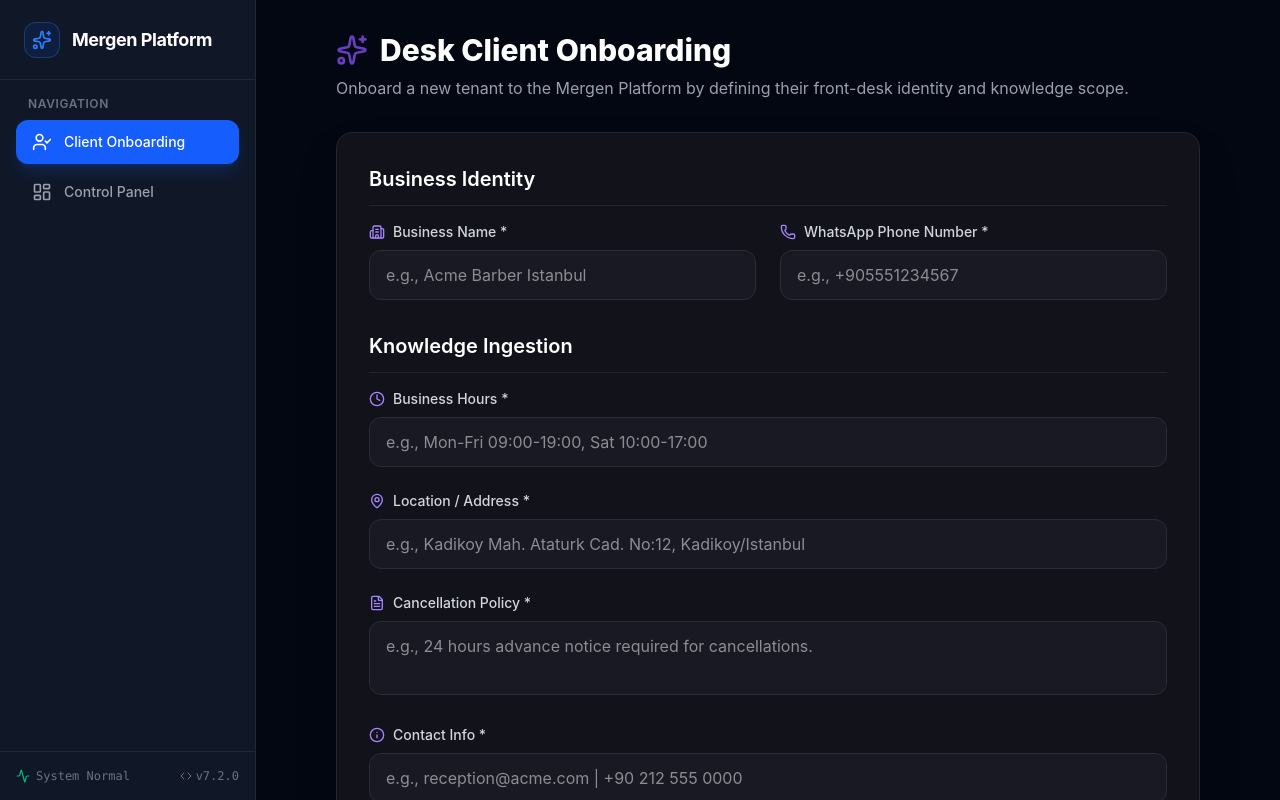
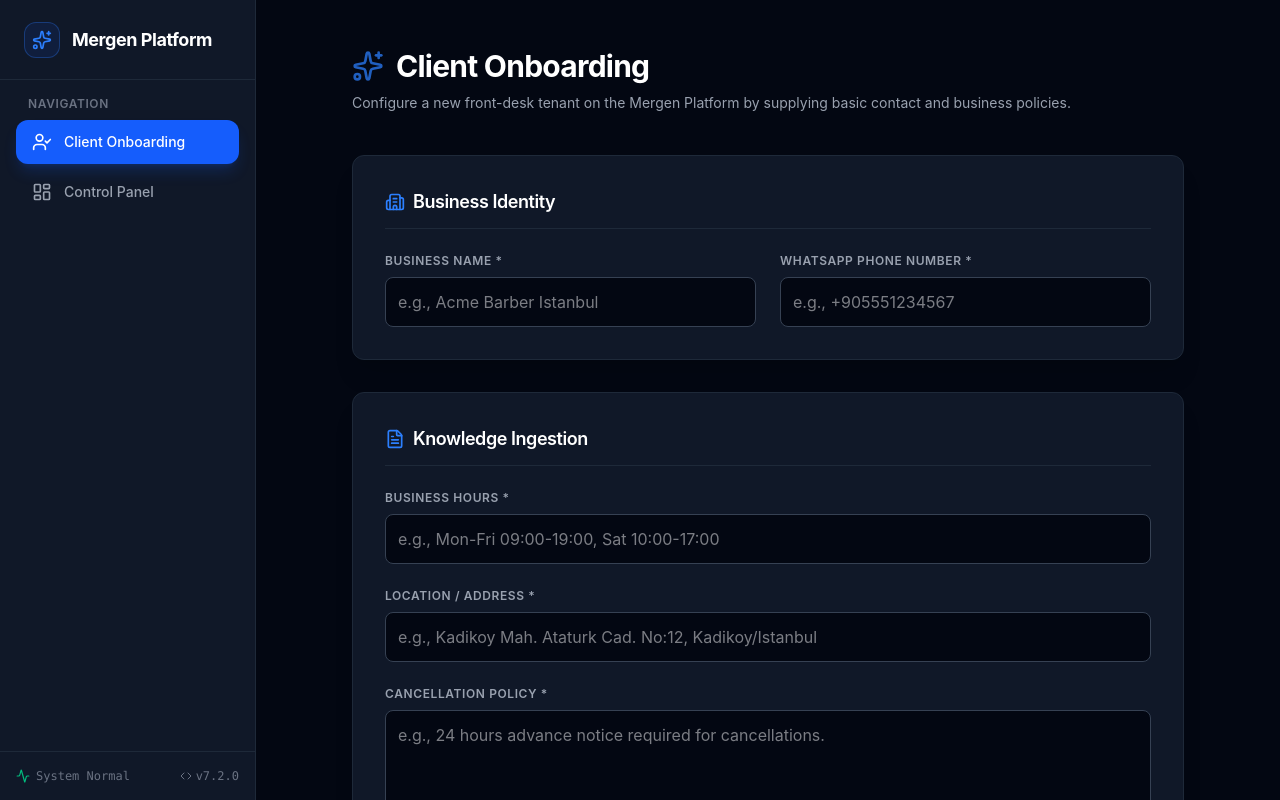
Before and after one commit to haremir/Mergen_Platform, a React (Vite) app in the folder frontend/: page /#/onboarding in a window 1280 px wide. Built offline with nearby package versions, Linux system fonts and the light colour scheme.

Commit message:
style(frontend): refactor Onboarding page with premium cards and input controls

```diff
--- a/frontend/src/pages/Onboarding.tsx
+++ b/frontend/src/pages/Onboarding.tsx
@@ -2,8 +2,7 @@
 import { submitOnboarding } from '../api';
 import type { OnboardingPayload, OnboardingResult } from '../api';
 import {
-  Building2, Phone, Clock, MapPin, FileText,
-  Info, Sparkles, CheckCircle2, AlertCircle, RefreshCw
+  Building2, FileText, Sparkles, CheckCircle2, AlertCircle, RefreshCw
 } from 'lucide-react';
 
 export default function Onboarding() {
@@ -64,31 +63,32 @@
   };
 
   return (
-    <div className="max-w-4xl mx-auto py-8 px-4">
-      {/* Header */}
-      <div className="mb-8 text-center sm:text-left">
-        <h1 className="text-3xl font-extrabold text-white flex items-center justify-center sm:justify-start gap-3">
-          <Sparkles className="w-8 h-8 text-violet-500 animate-pulse" />
-          Desk Client Onboarding
+    <div className="max-w-4xl mx-auto py-12 px-6 sm:px-8">
+      {/* Title Header */}
+      <div className="mb-10">
+        <h1 className="text-3xl font-bold tracking-tight text-white flex items-center gap-3">
+          <Sparkles className="w-8 h-8 text-blue-500 animate-pulse" />
+          Client Onboarding
         </h1>
-        <p className="text-gray-400 mt-2">
-          Onboard a new tenant to the Mergen Platform by defining their front-desk identity and knowledge scope.
+        <p className="text-gray-400 mt-2 text-sm leading-relaxed">
+          Configure a new front-desk tenant on the Mergen Platform by supplying basic contact and business policies.
         </p>
       </div>
 
       {!result ? (
-        /* Form Card */
-        <div className="bg-[#12131a] border border-[#23242f] rounded-2xl p-6 sm:p-8 shadow-2xl">
-          <form onSubmit={handleSubmit} className="space-y-6">
-            <h2 className="text-xl font-semibold text-white border-b border-[#23242f] pb-3 mb-4">
-              Business Identity
-            </h2>
+        <form onSubmit={handleSubmit} className="space-y-8">
+
+          {/* Card 1: Business Identity */}
+          <div className="bg-gray-900 border border-gray-800 rounded-xl p-6 sm:p-8 shadow-xl space-y-6">
+            <div className="flex items-center gap-2 border-b border-gray-800 pb-3">
+              <Building2 className="w-5 h-5 text-blue-500" />
+              <h2 className="text-lg font-semibold tracking-tight text-white">Business Identity</h2>
+            </div>
 
             <div className="grid grid-cols-1 sm:grid-cols-2 gap-6">
               {/* Business Name */}
               <div>
-                <label className="block text-sm font-medium text-gray-300 mb-2 flex items-center gap-2">
-                  <Building2 className="w-4 h-4 text-violet-400" />
+                <label className="block text-xs font-semibold text-gray-400 uppercase tracking-wider mb-2">
                   Business Name *
                 </label>
                 <input
@@ -98,14 +98,13 @@
                   placeholder="e.g., Acme Barber Istanbul"
                   value={formData.business_name}
                   onChange={handleChange}
-                  className="w-full bg-[#181922] border border-[#2b2c3a] rounded-xl px-4 py-3 text-white focus:outline-none focus:border-violet-500 transition-colors"
+                  className="w-full bg-gray-950 border border-gray-700 text-gray-100 rounded-lg p-3 focus:outline-none focus:ring-2 focus:ring-blue-500 focus:border-transparent transition-all"
                 />
               </div>
 
               {/* WhatsApp Phone Number */}
               <div>
-                <label className="block text-sm font-medium text-gray-300 mb-2 flex items-center gap-2">
-                  <Phone className="w-4 h-4 text-violet-400" />
+                <label className="block text-xs font-semibold text-gray-400 uppercase tracking-wider mb-2">
                   WhatsApp Phone Number *
                 </label>
                 <input
@@ -115,20 +114,23 @@
                   placeholder="e.g., +905551234567"
                   value={formData.phone_number}
                   onChange={handleChange}
-                  className="w-full bg-[#181922] border border-[#2b2c3a] rounded-xl px-4 py-3 text-white focus:outline-none focus:border-violet-500 transition-colors"
+                  className="w-full bg-gray-950 border border-gray-700 text-gray-100 rounded-lg p-3 focus:outline-none focus:ring-2 focus:ring-blue-500 focus:border-transparent transition-all"
                 />
               </div>
             </div>
+          </div>
 
-            <h2 className="text-xl font-semibold text-white border-b border-[#23242f] pb-3 mt-8 mb-4">
-              Knowledge Ingestion
-            </h2>
+          {/* Card 2: Knowledge Ingestion */}
+          <div className="bg-gray-900 border border-gray-800 rounded-xl p-6 sm:p-8 shadow-xl space-y-6">
+            <div className="flex items-center gap-2 border-b border-gray-800 pb-3">
+              <FileText className="w-5 h-5 text-blue-500" />
+              <h2 className="text-lg font-semibold tracking-tight text-white">Knowledge Ingestion</h2>
+            </div>
 
             <div className="space-y-6">
               {/* Business Hours */}
               <div>
-                <label className="block text-sm font-medium text-gray-300 mb-2 flex items-center gap-2">
-                  <Clock className="w-4 h-4 text-violet-400" />
+                <label className="block text-xs font-semibold text-gray-400 uppercase tracking-wider mb-2">
                   Business Hours *
                 </label>
                 <input
@@ -138,14 +140,13 @@
                   placeholder="e.g., Mon-Fri 09:00-19:00, Sat 10:00-17:00"
                   value={formData.business_hours}
                   onChange={handleChange}
-                  className="w-full bg-[#181922] border border-[#2b2c3a] rounded-xl px-4 py-3 text-white focus:outline-none focus:border-violet-500 transition-colors"
+                  className="w-full bg-gray-950 border border-gray-700 text-gray-100 rounded-lg p-3 focus:outline-none focus:ring-2 focus:ring-blue-500 focus:border-transparent transition-all"
                 />
               </div>
 
               {/* Location */}
               <div>
-                <label className="block text-sm font-medium text-gray-300 mb-2 flex items-center gap-2">
-                  <MapPin className="w-4 h-4 text-violet-400" />
+                <label className="block text-xs font-semibold text-gray-400 uppercase tracking-wider mb-2">
                   Location / Address *
                 </label>
                 <input
@@ -155,31 +156,29 @@
                   placeholder="e.g., Kadikoy Mah. Ataturk Cad. No:12, Kadikoy/Istanbul"
                   value={formData.location}
                   onChange={handleChange}
-                  className="w-full bg-[#181922] border border-[#2b2c3a] rounded-xl px-4 py-3 text-white focus:outline-none focus:border-violet-500 transition-colors"
+                  className="w-full bg-gray-950 border border-gray-700 text-gray-100 rounded-lg p-3 focus:outline-none focus:ring-2 focus:ring-blue-500 focus:border-transparent transition-all"
                 />
               </div>
 
               {/* Cancellation Policy */}
               <div>
-                <label className="block text-sm font-medium text-gray-300 mb-2 flex items-center gap-2">
-                  <FileText className="w-4 h-4 text-violet-400" />
+                <label className="block text-xs font-semibold text-gray-400 uppercase tracking-wider mb-2">
                   Cancellation Policy *
                 </label>
                 <textarea
                   name="cancellation_policy"
                   required
-                  rows={2}
+                  rows={3}
                   placeholder="e.g., 24 hours advance notice required for cancellations."
                   value={formData.cancellation_policy}
                   onChange={handleChange}
-                  className="w-full bg-[#181922] border border-[#2b2c3a] rounded-xl px-4 py-3 text-white focus:outline-none focus:border-violet-500 transition-colors resize-none"
+                  className="w-full bg-gray-950 border border-gray-700 text-gray-100 rounded-lg p-3 focus:outline-none focus:ring-2 focus:ring-blue-500 focus:border-transparent transition-all resize-none"
                 />
               </div>
 
               {/* Contact Info */}
               <div>
-                <label className="block text-sm font-medium text-gray-300 mb-2 flex items-center gap-2">
-                  <Info className="w-4 h-4 text-violet-400" />
+                <label className="block text-xs font-semibold text-gray-400 uppercase tracking-wider mb-2">
                   Contact Info *
                 </label>
                 <input
@@ -189,14 +188,14 @@
                   placeholder="e.g., reception@acme.com | +90 212 555 0000"
                   value={formData.contact_info}
                   onChange={handleChange}
-                  className="w-full bg-[#181922] border border-[#2b2c3a] rounded-xl px-4 py-3 text-white focus:outline-none focus:border-violet-500 transition-colors"
+                  className="w-full bg-gray-950 border border-gray-700 text-gray-100 rounded-lg p-3 focus:outline-none focus:ring-2 focus:ring-blue-500 focus:border-transparent transition-all"
                 />
               </div>
 
-              {/* Services & Pricing & Plan Group */}
+              {/* Additional Configurations */}
               <div className="grid grid-cols-1 sm:grid-cols-3 gap-6">
                 <div>
-                  <label className="block text-sm font-medium text-gray-300 mb-2">
+                  <label className="block text-xs font-semibold text-gray-400 uppercase tracking-wider mb-2">
                     Services (Optional)
                   </label>
                   <input
@@ -205,12 +204,12 @@
                     placeholder="e.g., Haircut, Beard trim"
                     value={formData.services}
                     onChange={handleChange}
-                    className="w-full bg-[#181922] border border-[#2b2c3a] rounded-xl px-4 py-3 text-white focus:outline-none focus:border-violet-500 transition-colors"
+                    className="w-full bg-gray-950 border border-gray-700 text-gray-100 rounded-lg p-3 focus:outline-none focus:ring-2 focus:ring-blue-500 focus:border-transparent transition-all"
                   />
                 </div>
 
                 <div>
-                  <label className="block text-sm font-medium text-gray-300 mb-2">
+                  <label className="block text-xs font-semibold text-gray-400 uppercase tracking-wider mb-2">
                     Pricing (Optional)
                   </label>
                   <input
@@ -219,19 +218,19 @@
                     placeholder="e.g., Haircut: 150 TL"
                     value={formData.pricing}
                     onChange={handleChange}
-                    className="w-full bg-[#181922] border border-[#2b2c3a] rounded-xl px-4 py-3 text-white focus:outline-none focus:border-violet-500 transition-colors"
+                    className="w-full bg-gray-950 border border-gray-700 text-gray-100 rounded-lg p-3 focus:outline-none focus:ring-2 focus:ring-blue-500 focus:border-transparent transition-all"
                   />
                 </div>
 
                 <div>
-                  <label className="block text-sm font-medium text-gray-300 mb-2">
+                  <label className="block text-xs font-semibold text-gray-400 uppercase tracking-wider mb-2">
                     Subscription Plan
                   </label>
                   <select
                     name="plan"
                     value={formData.plan}
                     onChange={handleChange}
-                    className="w-full bg-[#181922] border border-[#2b2c3a] rounded-xl px-4 py-3 text-white focus:outline-none focus:border-violet-500 transition-colors"
+                    className="w-full bg-gray-950 border border-gray-700 text-gray-100 rounded-lg p-3 focus:outline-none focus:ring-2 focus:ring-blue-500 focus:border-transparent transition-all cursor-pointer"
                   >
                     <option value="starter">Starter Plan</option>
                     <option value="pro">Pro Plan</option>
@@ -240,98 +239,100 @@
                 </div>
               </div>
             </div>
+          </div>
 
-            {/* Error message */}
+          {/* Validation Alert */}
           {errorMsg && (
-              <div className="bg-[#2a1215] border border-[#ef444450] text-[#ef4444] rounded-xl p-4 flex items-start gap-3 mt-6">
+            <div className="bg-red-500/10 border border-red-500/20 text-red-400 rounded-xl p-4 flex items-start gap-3">
               <AlertCircle className="w-5 h-5 shrink-0 mt-0.5" />
-                <span className="text-sm font-medium">{errorMsg}</span>
+              <div className="text-sm font-medium">
+                <span className="font-semibold block">Onboarding Failed</span>
+                <span className="opacity-95 mt-1 block">{errorMsg}</span>
+              </div>
             </div>
           )}
 
-            {/* Submit Button */}
-            <div className="pt-4">
+          {/* Action CTA */}
+          <div>
             <button
               type="submit"
               disabled={loading}
-                className="w-full bg-violet-600 hover:bg-violet-700 disabled:bg-violet-800 disabled:opacity-50 text-white font-semibold py-4 rounded-xl shadow-lg transition-colors flex items-center justify-center gap-2 cursor-pointer"
+              className="w-full bg-blue-600 hover:bg-blue-700 disabled:bg-blue-800 disabled:opacity-50 text-white font-bold py-4 rounded-lg shadow-lg hover:shadow-blue-600/10 transition-all flex items-center justify-center gap-2 cursor-pointer text-sm uppercase tracking-wider"
             >
-                {loading && <RefreshCw className="w-5 h-5 animate-spin" />}
-                {loading ? 'Onboarding Client...' : 'Register Client'}
+              {loading && <RefreshCw className="w-4 h-4 animate-spin" />}
+              {loading ? 'Registering Tenant...' : 'Register Client'}
             </button>
           </div>
         </form>
+      ) : (
+        /* Success State card view */
+        <div className="bg-gray-900 border border-gray-800 rounded-xl p-8 sm:p-10 shadow-xl text-center space-y-6">
+          {result.status === 'pending_verification' ? (
+            <div className="w-16 h-16 bg-emerald-500/15 text-emerald-400 rounded-full flex items-center justify-center mx-auto mb-4 border border-emerald-500/30">
+              <CheckCircle2 className="w-9 h-9" />
             </div>
           ) : (
-        /* Result Card */
-        <div className="bg-[#12131a] border border-[#23242f] rounded-2xl p-8 shadow-2xl text-center space-y-6">
-          {result.status === 'pending_verification' ? (
-            <div className="w-16 h-16 bg-emerald-500/10 text-emerald-400 rounded-full flex items-center justify-center mx-auto mb-4 border border-emerald-500/20">
-              <CheckCircle2 className="w-10 h-10" />
-            </div>
-          ) : (
-            <div className="w-16 h-16 bg-red-500/10 text-red-400 rounded-full flex items-center justify-center mx-auto mb-4 border border-red-500/20">
-              <AlertCircle className="w-10 h-10" />
+            <div className="w-16 h-16 bg-red-500/15 text-red-400 rounded-full flex items-center justify-center mx-auto mb-4 border border-red-500/30">
+              <AlertCircle className="w-9 h-9" />
             </div>
           )}
 
-          <h2 className="text-2xl font-bold text-white">
+          <h2 className="text-2xl font-bold tracking-tight text-white">
             {result.status === 'pending_verification'
               ? 'Onboarding Successfully Initiated!'
               : 'Onboarding Failed'}
           </h2>
 
-          <p className="text-gray-400 max-w-md mx-auto">
+          <p className="text-gray-400 text-sm max-w-md mx-auto leading-relaxed">
             {result.status === 'pending_verification'
-              ? 'Tenant has been registered, knowledge fields ingested, and WhatsApp client setup triggered.'
-              : 'Process stopped due to an error encountered during setup.'}
+              ? 'The client details have been successfully verified and ingested into the platform. Awaiting WhatsApp Business registration verification.'
+              : 'The client registration could not be completed. See error details below.'}
           </p>
 
-          <div className="bg-[#181922] border border-[#2b2c3a] rounded-xl p-5 text-left space-y-4 max-w-xl mx-auto">
+          <div className="bg-gray-950 border border-gray-800 rounded-xl p-6 text-left space-y-5 max-w-xl mx-auto font-sans text-sm">
             <div>
-              <span className="text-xs font-semibold text-gray-500 block uppercase tracking-wider">Tenant ID</span>
-              <span className="text-sm font-mono text-white block select-all break-all">{result.tenant_id}</span>
+              <span className="text-[10px] font-semibold text-gray-500 block uppercase tracking-wider mb-1">Tenant ID</span>
+              <span className="font-mono text-white block select-all break-all">{result.tenant_id}</span>
             </div>
 
             <div>
-              <span className="text-xs font-semibold text-gray-500 block uppercase tracking-wider">WhatsApp Phone ID</span>
-              <span className="text-sm font-mono text-emerald-400 block break-all">
-                {result.phone_number_id || 'Not generated (Error/Mock mode)'}
+              <span className="text-[10px] font-semibold text-gray-500 block uppercase tracking-wider mb-1">WhatsApp Phone ID</span>
+              <span className="font-mono text-blue-400 block break-all">
+                {result.phone_number_id || 'Not Registered (Simulation Mode)'}
               </span>
             </div>
 
-            <div className="grid grid-cols-2 gap-4">
+            <div className="grid grid-cols-2 gap-6 pt-2 border-t border-gray-900">
               <div>
-                <span className="text-xs font-semibold text-gray-500 block uppercase tracking-wider">Knowledge Fields</span>
-                <span className="text-sm text-white font-medium block">{result.knowledge_fields_ingested} indexed</span>
+                <span className="text-[10px] font-semibold text-gray-500 block uppercase tracking-wider mb-1">Knowledge Base</span>
+                <span className="text-white font-medium block">{result.knowledge_fields_ingested} fields ingested</span>
               </div>
               <div>
-                <span className="text-xs font-semibold text-gray-500 block uppercase tracking-wider">Persona</span>
-                <span className="text-sm text-white font-medium block">{result.persona || 'N/A'}</span>
+                <span className="text-[10px] font-semibold text-gray-500 block uppercase tracking-wider mb-1">Active Persona</span>
+                <span className="text-white font-medium block">{result.persona || 'N/A'}</span>
               </div>
             </div>
 
             {result.error && (
-              <div className="border-t border-[#2b2c3a] pt-4">
-                <span className="text-xs font-semibold text-red-500 block uppercase tracking-wider">Error Details</span>
-                <span className="text-sm text-red-400 block">{result.error}</span>
+              <div className="border-t border-gray-900 pt-4">
+                <span className="text-[10px] font-semibold text-red-500 block uppercase tracking-wider mb-1">Encountered Error</span>
+                <span className="text-red-400 font-medium block leading-relaxed">{result.error}</span>
               </div>
             )}
           </div>
 
-          <div className="pt-4 flex gap-4 justify-center">
+          <div className="pt-6 flex flex-col sm:flex-row gap-4 justify-center">
             <button
               onClick={handleReset}
-              className="bg-violet-600 hover:bg-violet-700 text-white font-semibold px-6 py-3 rounded-xl transition-colors cursor-pointer"
+              className="bg-blue-600 hover:bg-blue-700 text-white font-semibold py-3 px-6 rounded-lg transition-all cursor-pointer text-sm"
             >
               Onboard Another Client
             </button>
             <button
               onClick={() => {
-                // Navigate to dashboard with this tenantId
                 window.location.hash = `#/dashboard?tenant_id=${result.tenant_id}`;
               }}
-              className="bg-[#181922] hover:bg-[#202230] border border-[#2b2c3a] text-white font-semibold px-6 py-3 rounded-xl transition-colors cursor-pointer"
+              className="bg-gray-800 hover:bg-gray-700 text-white border border-gray-700 font-semibold py-3 px-6 rounded-lg transition-all cursor-pointer text-sm"
             >
               Go to Dashboard
             </button>
```
Lines whose indentation alone changed are shown as unchanged.
